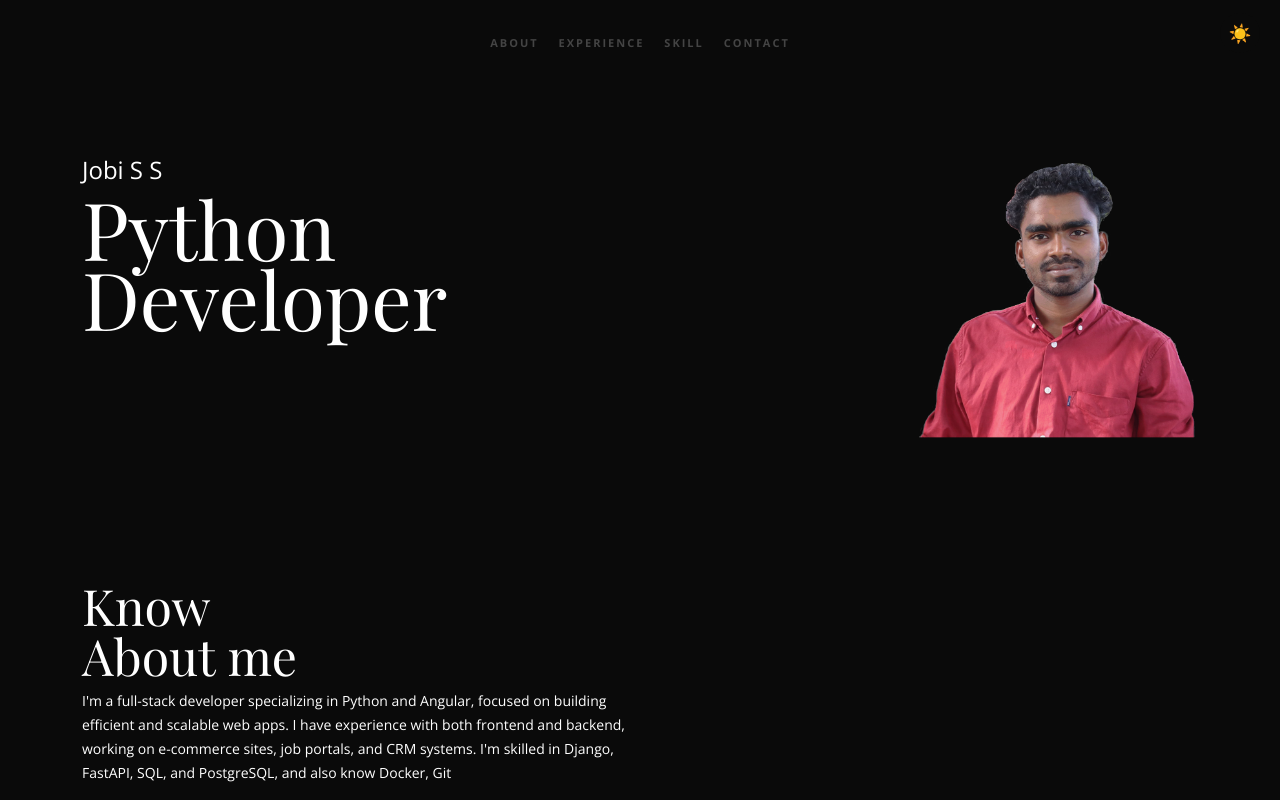
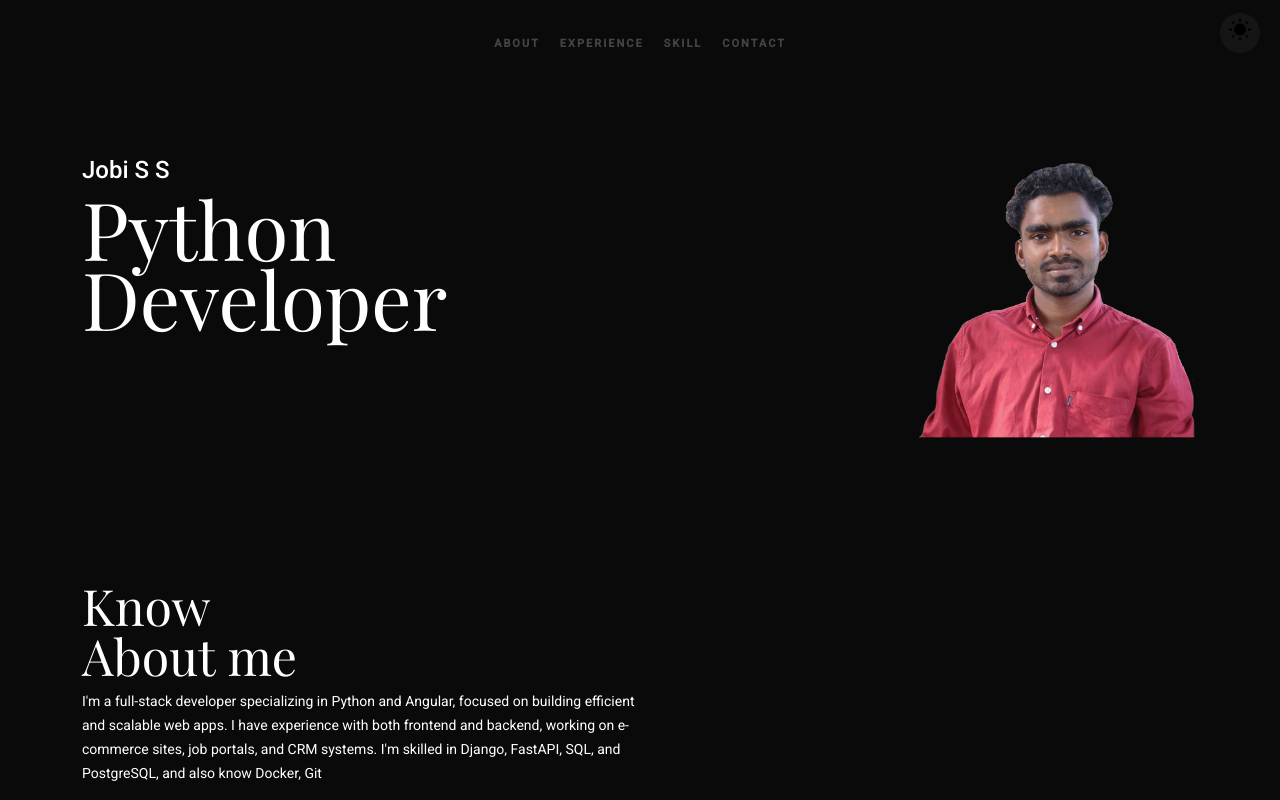
Before and after one commit to jobissjo/Jobi-Portfolio, an Angular app: page / in a window 1280 px wide. Shown: the top 800 px of the page. Built offline with nearby package versions, Linux system fonts and the light colour scheme; a web font is replaced by a local one.

Commit message:
dark mode icon imporve with material

```diff
--- a/angular.json
+++ b/angular.json
@@ -33,6 +33,7 @@
               }
             ],
             "styles": [
+              "@angular/material/prebuilt-themes/azure-blue.css",
               "src/styles.scss"
             ],
             "scripts": [],
@@ -98,6 +99,7 @@
               }
             ],
             "styles": [
+              "@angular/material/prebuilt-themes/azure-blue.css",
               "src/styles.scss"
             ],
             "scripts": []
--- a/package.json
+++ b/package.json
@@ -12,10 +12,12 @@
   "private": true,
   "dependencies": {
     "@angular/animations": "^18.2.0",
+    "@angular/cdk": "^18.2.14",
     "@angular/common": "^18.2.0",
     "@angular/compiler": "^18.2.0",
     "@angular/core": "^18.2.0",
     "@angular/forms": "^18.2.0",
+    "@angular/material": "^18.2.14",
     "@angular/platform-browser": "^18.2.0",
     "@angular/platform-browser-dynamic": "^18.2.0",
     "@angular/platform-server": "^18.2.0",
--- a/src/app/app.config.ts
+++ b/src/app/app.config.ts
@@ -4,8 +4,9 @@
 import { routes } from './app.routes';
 import { provideClientHydration } from '@angular/platform-browser';
 import { provideHttpClient } from '@angular/common/http';
+import { provideAnimationsAsync } from '@angular/platform-browser/animations/async';
 
 export const appConfig: ApplicationConfig = {
   providers: [provideZoneChangeDetection({ eventCoalescing: true }), provideRouter(routes),
-    provideClientHydration(), provideHttpClient()]
+    provideClientHydration(), provideHttpClient(), provideAnimationsAsync()]
 };
--- a/src/app/components/header/header.component.html
+++ b/src/app/components/header/header.component.html
@@ -9,9 +9,9 @@
         <button id="theme-toggle" aria-label="Toggle Dark/Light Mode" (click)="toggleDarkMode()"
         [ngClass]="{'bg-change-black': darkMode}">
         @if (darkMode){
-            ☀️
+            <mat-icon aria-hidden="false"  fontIcon="wb_sunny"></mat-icon>
         }@else {
-            🌙
+            <mat-icon aria-hidden="false"  fontIcon="dark_mode"></mat-icon>
         }</button>
     </nav>
 
--- a/src/app/components/header/header.component.scss
+++ b/src/app/components/header/header.component.scss
@@ -77,9 +77,9 @@
 }
 
 .bg-change-black {
-    background-color: rgb(10, 10, 10) !important;
+    background-color: rgb(21, 21, 21) !important;
 }
 
 .bg-change-black:hover {
-    background-color: #121212 !important;
+    background-color: #1b1b1b !important;
 }
--- a/src/app/components/header/header.component.ts
+++ b/src/app/components/header/header.component.ts
@@ -1,11 +1,12 @@
 import { CommonModule } from '@angular/common';
 import { Component, inject,  output } from '@angular/core';
 import { HelperService } from '../../service/helper.service';
+import {MatIconModule} from '@angular/material/icon';
 
 @Component({
   selector: 'app-header',
   standalone: true,
-  imports: [CommonModule],
+  imports: [CommonModule, MatIconModule],
   templateUrl: './header.component.html',
   styleUrl: './header.component.scss'
 })
--- a/src/index.html
+++ b/src/index.html
@@ -22,6 +22,8 @@
   <link rel="icon" type="image/x-icon" href="favicon.ico">
   <link rel="icon" href="favicon-16x16.png" type="image/png" sizes="16x16">
   <link rel="icon" href="favicon-32x32.png" type="image/png" sizes="32x32">
+  <link href="https://fonts.googleapis.com/css2?family=Roboto:wght@300;400;500&display=swap" rel="stylesheet">
+  <link href="https://fonts.googleapis.com/icon?family=Material+Icons" rel="stylesheet">
 </head>
 <body>
   <app-root></app-root>
--- a/src/styles.scss
+++ b/src/styles.scss
@@ -34,3 +34,5 @@
     background-color: black;
     color: white;
 }
+html, body { height: 100%; }
+body { margin: 0; font-family: Roboto, "Helvetica Neue", sans-serif; }
```
Also changed, not shown: 1 other file (tests, documents, lock files or other folders).
